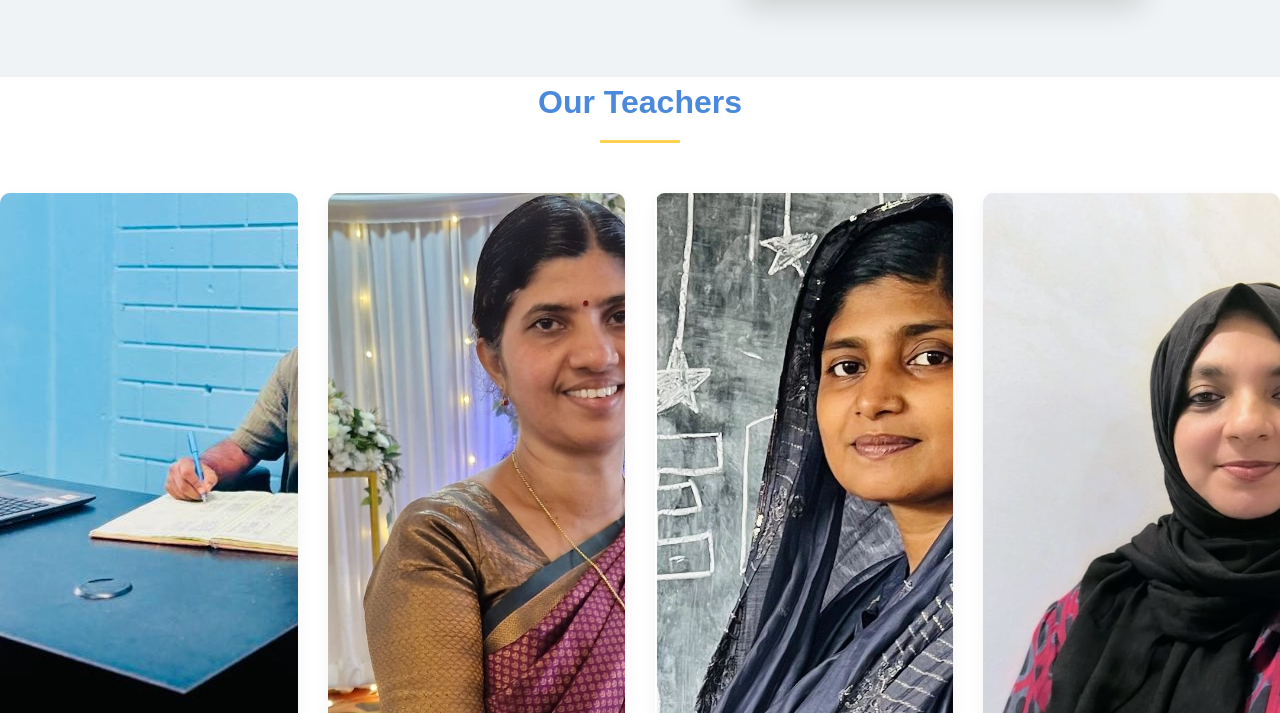
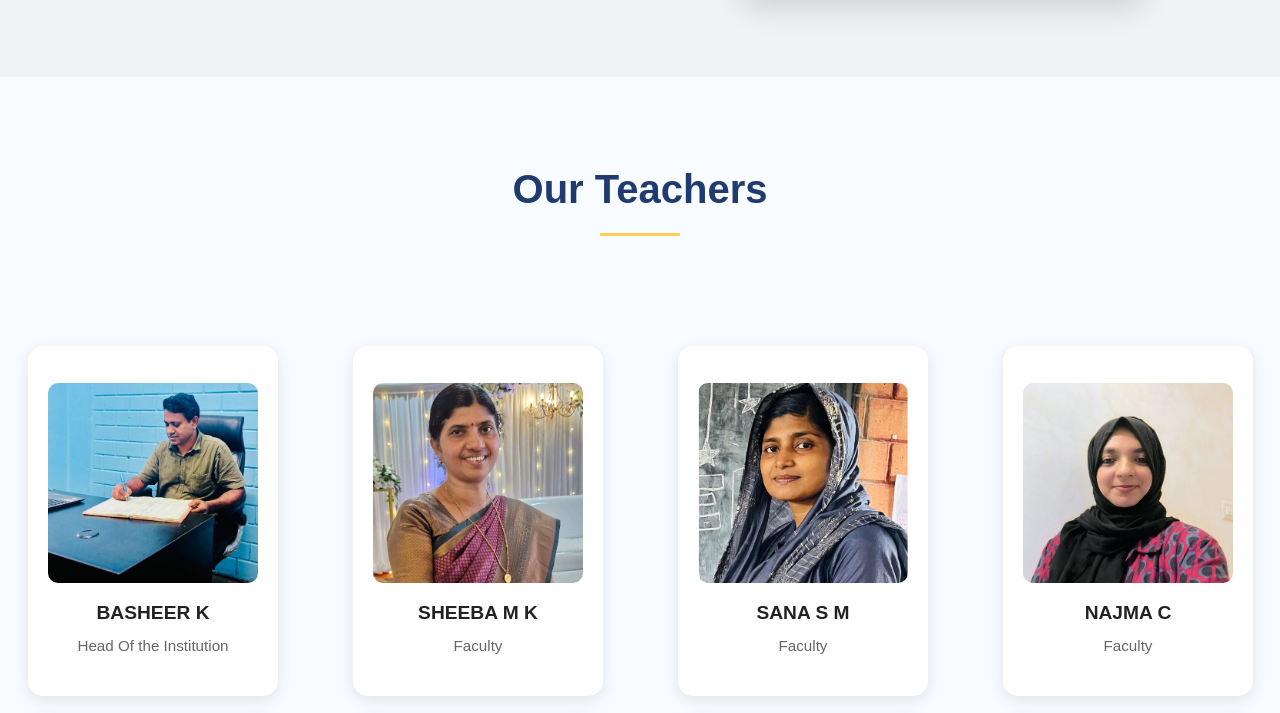
Before and after one commit to Jawadaliparappil/amlpskaranthur, a plain HTML site: page about.html in a window 1280 px wide. Shown: the part 693-1406 px from the top of the page. Drawn offline with Linux system fonts and the light colour scheme.

Commit message:
Update style.css

```diff
--- a/style.css
+++ b/style.css
@@ -481,88 +481,90 @@
       margin: 2rem 0;
     }
 /* Teachers grid - 4 per row */
+.teachers {
+    background: #f8fbff;
+    padding: 80px 0;
+    font-family: 'Poppins', sans-serif;
+}
+
+.section-title h2 {
+    text-align: center;
+    font-size: 2.5rem;
+    color: #1f3b70;
+    margin-bottom: 60px;
+}
+
 .teachers-grid {
-    display: grid;
-    grid-template-columns: repeat(4, 1fr);
-    gap: 30px;
+  display: grid;
+  grid-template-columns: repeat(auto-fit, minmax(250px, 1fr));
+  gap: 20px;
+  justify-items: center;
 }
 
 .teacher-card {
-    background-color: white;
-    border-radius: 10px;
-    overflow: hidden;
-    box-shadow: 0 5px 15px rgba(0,0,0,0.05);
-    transition: transform 0.3s, box-shadow 0.3s;
-    display: flex;
-    flex-direction: column;
+  width: 250px;
+  height: 350px;
+  perspective: 1000px;
+  cursor: pointer;
 }
 
-.teacher-card:hover {
-    transform: translateY(-10px);
-    box-shadow: 0 15px 30px rgba(0,0,0,0.1);
+.card-inner {
+  position: relative;
+  width: 100%;
+  height: 100%;
+  transition: transform 0.8s cubic-bezier(0.68, -0.55, 0.265, 1.55);
+  transform-style: preserve-3d;
+  will-change: transform;
 }
 
-.teacher-img {
-    height: 250px;
-    overflow: hidden;
+@media (hover: hover) {
+  .teacher-card:hover .card-inner {
+    transform: rotateY(180deg) scale(1.02);
+  }
 }
 
-.teacher-img img {
-    width: 100%;
-    height: 100%;
-    object-fit: cover;
-    transition: transform 0.5s;
+.teacher-card.flipped .card-inner {
+  transform: rotateY(180deg) scale(1.02);
 }
 
-.teacher-card:hover .teacher-img img {
-    transform: scale(1.05);
+.card-front, .card-back {
+  position: absolute;
+  width: 100%;
+  height: 100%;
+  backface-visibility: hidden;
+  background: #fff;
+  border-radius: 15px;
+  box-shadow: 0 4px 15px rgba(0, 0, 0, 0.1);
+  display: flex;
+  flex-direction: column;
+  justify-content: center;
+  align-items: center;
+  padding: 20px;
+  text-align: center;
 }
 
-.teacher-info {
-    padding: 20px;
-    flex-grow: 1;
-    display: flex;
-    flex-direction: column;
+.card-front img {
+  width: 100%;
+  height: 200px;
+  object-fit: cover;
+  border-radius: 10px;
+  margin-bottom: 15px;
 }
 
-.teacher-info h3 {
-    font-size: 22px;
-    color: var(--primary);
-    margin-bottom: 5px;
+.card-front h3, .card-back h3 {
+  font-size: 1.2rem;
+  margin-bottom: 5px;
+  color: #222;
 }
 
-.teacher-info .designation {
-    font-weight: 600;
-    color: var(--accent);
-    margin-bottom: 5px;
+.card-front p, .card-back p {
+  font-size: 0.95rem;
+  color: #666;
 }
 
-
-
-.teacher-info .bio {
-    font-size: 15px;
-    flex-grow: 1;
+.card-back {
+  transform: rotateY(180deg);
 }
-
-/* Responsive adjustments */
-@media (max-width: 1200px) {
-    .teachers-grid {
-        grid-template-columns: repeat(3, 1fr);
-    }
-}
-
-@media (max-width: 992px) {
-    .teachers-grid {
-        grid-template-columns: repeat(2, 1fr);
-    }
-}
-
-@media (max-width: 576px) {
-    .teachers-grid {
-        grid-template-columns: 1fr;
-    }
-}
-
      .containers {
             max-width: 1000px;
             width: 100%;
```
